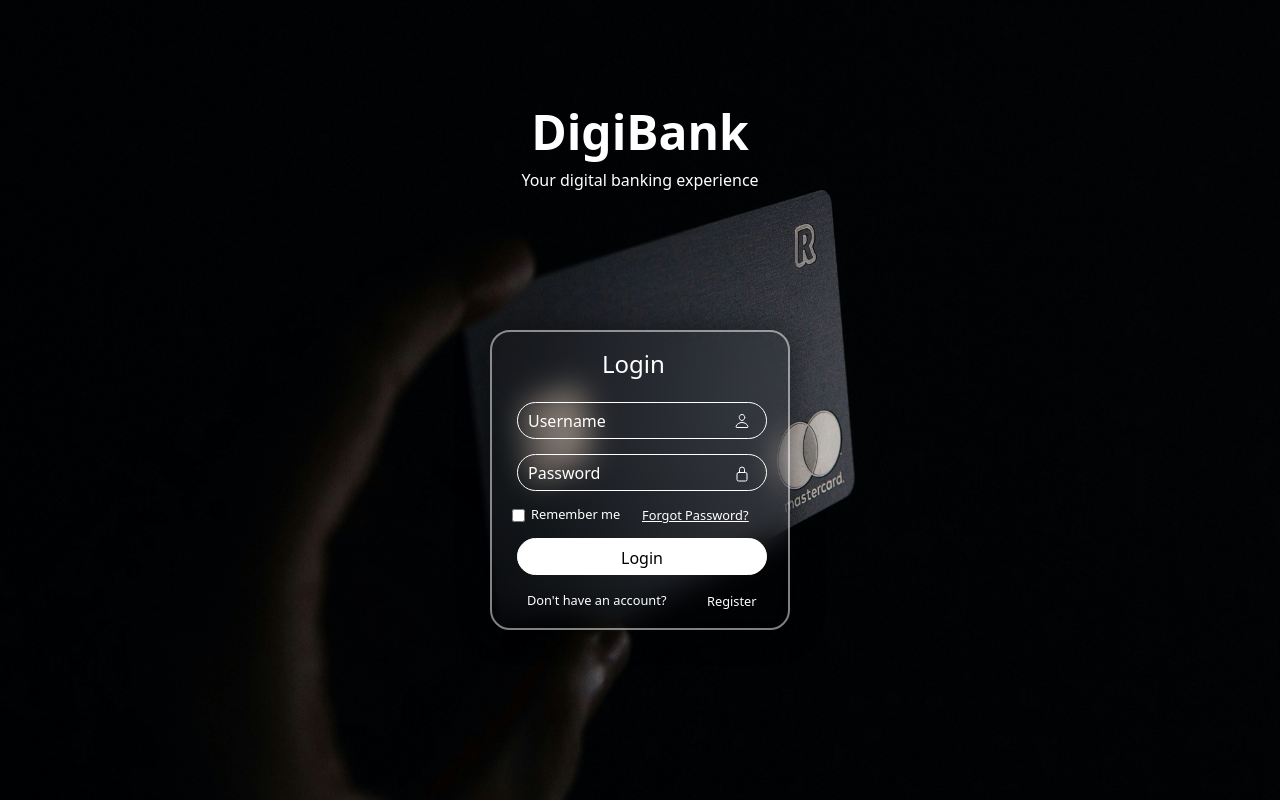
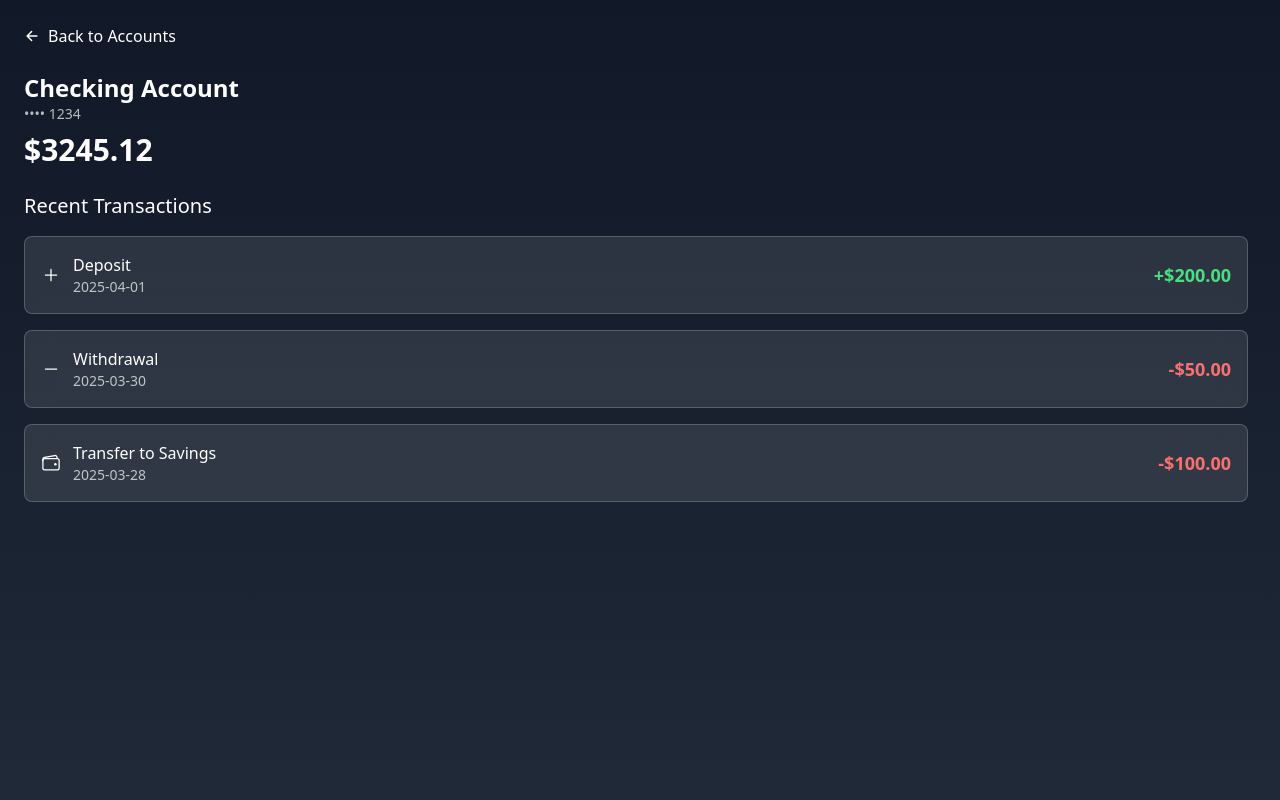
Before and after one commit to Yatsuto/BankApp, a React (Vite) app: page / in a window 1280 px wide. Built offline with nearby package versions, Linux system fonts and the light colour scheme.

Commit message:
Frontend for dashboard and transaction page

```diff
--- a/src/App.jsx
+++ b/src/App.jsx
@@ -3,6 +3,9 @@ import Header from "./components/Header.jsx";
 import Box from "./components/Box.jsx";
 import Loginform from "./components/LoginForm.jsx";
 import RegisterForm from "./components/RegisterForm.jsx";
+import landingPage from "./components/LandingPage.jsx";
+import LandingPage from './components/LandingPage.jsx';
+import TransactionPage from './components/TransactionPage.jsx';
 
 
 function App() {
@@ -21,11 +24,17 @@ function App() {
         zIndex: -1,
       }}
     >
-      <Header></Header>
+      <TransactionPage
+        account={{ type: 'Checking', last4: '1234', balance: 3245.12 }}
+        onBack={() => console.log('Back clicked')}
+      />
+
+
+      {/*<Header></Header>
       <Box>
         <Loginform></Loginform>
         <RegisterForm></RegisterForm>
-      </Box>
+      </Box>*/}
 
     </div>
   );
--- /dev/null
+++ b/src/components/LandingPage.jsx
@@ -0,0 +1,140 @@
+import React, { useState } from 'react';
+import { IonIcon } from '@ionic/react';
+import {
+  settingsOutline,
+  chatbubblesOutline,
+  menuOutline,
+  documentOutline,
+  lockClosedOutline,
+  cardOutline,
+  giftOutline,
+  helpCircleOutline,
+  callOutline,
+  closeCircleOutline,
+  chatboxEllipsesOutline,
+} from 'ionicons/icons';
+
+const BankDashboard = () => {
+  const [isSidebarOpen, setSidebarOpen] = useState(false);
+
+  const accounts = [
+    { type: 'Checking', balance: 3245.12, last4: '1234' },
+    { type: 'Savings', balance: 8720.54, last4: '5678' },
+  ];
+
+  const toggleSidebar = () => setSidebarOpen(!isSidebarOpen);
+
+  return (
+    <div className="relative min-h-screen bg-gradient-to-b from-gray-900 to-gray-800 text-white p-6 overflow-hidden">
+
+      {/* Sidebar */}
+      <div
+        className={`fixed top-0 left-0 h-full w-64 bg-gray-800/80 text-white transform ${isSidebarOpen ? 'translate-x-0' : '-translate-x-full'
+          } transition-transform duration-300 z-50 backdrop-blur-md border-r border-white/10`}
+      >
+        {/* Overlay to close drawer on outside click */}
+        {isSidebarOpen && (
+          <div
+            onClick={() => setSidebarOpen(false)}
+            className="fixed inset-0 bg-black/10 z-40"
+          ></div>
+        )}
+
+        <div className="p-6 space-y-5">
+          <h2 className="text-lg font-semibold">Menu</h2>
+          <div className="space-y-4 text-sm">
+            <button className="flex items-center gap-3 hover:text-gray-300 w-full" onClick={() => setSidebarOpen(false)}>
+              <IonIcon icon={documentOutline} /> Statements & Documents
+            </button>
+            <button className="flex items-center gap-3 hover:text-gray-300 w-full" onClick={() => setSidebarOpen(false)}>
+              <IonIcon icon={settingsOutline} /> Settings
+            </button>
+            <button className="flex items-center gap-3 hover:text-gray-300 w-full" onClick={() => setSidebarOpen(false)}>
+              <IonIcon icon={lockClosedOutline} /> Security Center
+            </button>
+            <button className="flex items-center gap-3 hover:text-gray-300 w-full" onClick={() => setSidebarOpen(false)}>
+              <IonIcon icon={cardOutline} /> Manage Debit/Credit Card
+            </button>
+            <button className="flex items-center gap-3 hover:text-gray-300 w-full" onClick={() => setSidebarOpen(false)}>
+              <IonIcon icon={giftOutline} /> My Rewards
+            </button>
+            <button className="flex items-center gap-3 hover:text-gray-300 w-full" onClick={() => setSidebarOpen(false)}>
+              <IonIcon icon={helpCircleOutline} /> Help
+            </button>
+            <button className="flex items-center gap-3 hover:text-gray-300 w-full" onClick={() => setSidebarOpen(false)}>
+              <IonIcon icon={callOutline} /> Contact Us
+            </button>
+            <button className="flex items-center gap-3 hover:text-gray-300 w-full" onClick={() => setSidebarOpen(false)}>
+              <IonIcon icon={closeCircleOutline} /> Dispute a Transaction
+            </button>
+            <button className="flex items-center gap-3 hover:text-gray-300 w-full" onClick={() => setSidebarOpen(false)}>
+              <IonIcon icon={chatboxEllipsesOutline} /> Share Feedback
+            </button>
+          </div>
+        </div>
+      </div>
+
+      {/* Header */}
+      <header className="flex justify-between items-center mb-8">
+        <div className="flex items-center gap-4">
+          <button onClick={toggleSidebar} className="p-2 rounded-full hover:bg-white hover:text-black transition">
+            <IonIcon icon={menuOutline} className="text-2xl" />
+          </button>
+          <h1 className="text-3xl font-semibold">Welcome Back</h1>
+        </div>
+        <div className="flex gap-4">
+          <button className="p-2 rounded-full hover:bg-white hover:text-black transition">
+            <IonIcon icon={settingsOutline} className="text-xl" />
+          </button>
+          <button className="p-2 rounded-full hover:bg-white hover:text-black transition">
+            <IonIcon icon={chatbubblesOutline} className="text-xl" />
+          </button>
+        </div>
+      </header>
+
+      {/* Accounts */}
+      <section className="mb-10">
+        <h2 className="text-xl mb-4">Your Accounts</h2>
+        <div className="space-y-4">
+          {accounts.map((acc, index) => (
+            <button
+              key={index}
+              onClick={() => {
+                setSidebarOpen(false);
+                console.log(`Navigate to transaction history for ${acc.type}`);
+              }}
+              className="w-full text-left bg-white bg-opacity-10 hover:bg-opacity-20 transition p-4 rounded-lg backdrop-blur-md border border-white border-opacity-20"
+            >
+              <h3 className="text-lg font-medium">{acc.type} Account</h3>
+              <p className="text-sm">•••• {acc.last4}</p>
+              <p className="text-2xl font-bold mt-2">${acc.balance.toFixed(2)}</p>
+            </button>
+          ))}
+        </div>
+      </section>
+
+      {/* Manage Accounts */}
+      {/* Manage Accounts */}
+      <section className="flex flex-col items-center mt-12">
+  <div className="border border-white/20 rounded-xl p-6 w-full max-w-md text-center backdrop-blur-md bg-white/5">
+    <h2 className="text-xl mb-6 font-semibold text-white">Manage Accounts</h2>
+
+    <div className="grid grid-cols-2 gap-4">
+      {['Zelle', 'Transfer', 'Deposit', 'Withdraw'].map((label, idx) => (
+        <button
+          key={idx}
+          className="bg-gradient-to-b from-gray-800 to-gray-900 text-white px-4 py-2 rounded-lg font-medium border border-white/10 hover:from-gray-700 hover:to-gray-800 hover:border-white/30 active:scale-95 transition-all duration-200"
+        >
+          {label}
+        </button>
+      ))}
+    </div>
+  </div>
+</section>
+
+
+    </div>
+  );
+};
+
+export default BankDashboard;
--- /dev/null
+++ b/src/components/TransactionPage.jsx
@@ -0,0 +1,53 @@
+import React from 'react';
+import { IonIcon } from '@ionic/react';
+import { arrowBackOutline, walletOutline, removeOutline, addOutline } from 'ionicons/icons';
+
+const TransactionPage = ({ account, onBack }) => {
+  // Dummy data – replace with real transaction data later
+  const transactions = [
+    { id: 1, type: 'Deposit', amount: 200.0, date: '2025-04-01', icon: addOutline },
+    { id: 2, type: 'Withdrawal', amount: -50.0, date: '2025-03-30', icon: removeOutline },
+    { id: 3, type: 'Transfer to Savings', amount: -100.0, date: '2025-03-28', icon: walletOutline },
+  ];
+
+  return (
+    <div className="min-h-screen bg-gradient-to-b from-gray-900 to-gray-800 text-white p-6">
+      <button
+        onClick={onBack}
+        className="flex items-center gap-2 text-white mb-6 hover:underline"
+      >
+        <IonIcon icon={arrowBackOutline} />
+        Back to Accounts
+      </button>
+
+      <div className="mb-6">
+        <h2 className="text-2xl font-semibold">{account.type} Account</h2>
+        <p className="text-sm text-white/70">•••• {account.last4}</p>
+        <p className="text-3xl font-bold mt-2">${account.balance.toFixed(2)}</p>
+      </div>
+
+      <h3 className="text-xl mb-4">Recent Transactions</h3>
+      <div className="space-y-4 max-h-[60vh] overflow-y-auto pr-2">
+        {transactions.map(txn => (
+          <div
+            key={txn.id}
+            className="bg-white bg-opacity-10 p-4 rounded-lg backdrop-blur-md border border-white/20 flex justify-between items-center"
+          >
+            <div className="flex items-center gap-3">
+              <IonIcon icon={txn.icon} className="text-xl" />
+              <div>
+                <p className="font-medium">{txn.type}</p>
+                <p className="text-sm text-white/70">{txn.date}</p>
+              </div>
+            </div>
+            <p className={`text-lg font-semibold ${txn.amount < 0 ? 'text-red-400' : 'text-green-400'}`}>
+              {txn.amount < 0 ? '-' : '+'}${Math.abs(txn.amount).toFixed(2)}
+            </p>
+          </div>
+        ))}
+      </div>
+    </div>
+  );
+};
+
+export default TransactionPage;
```
